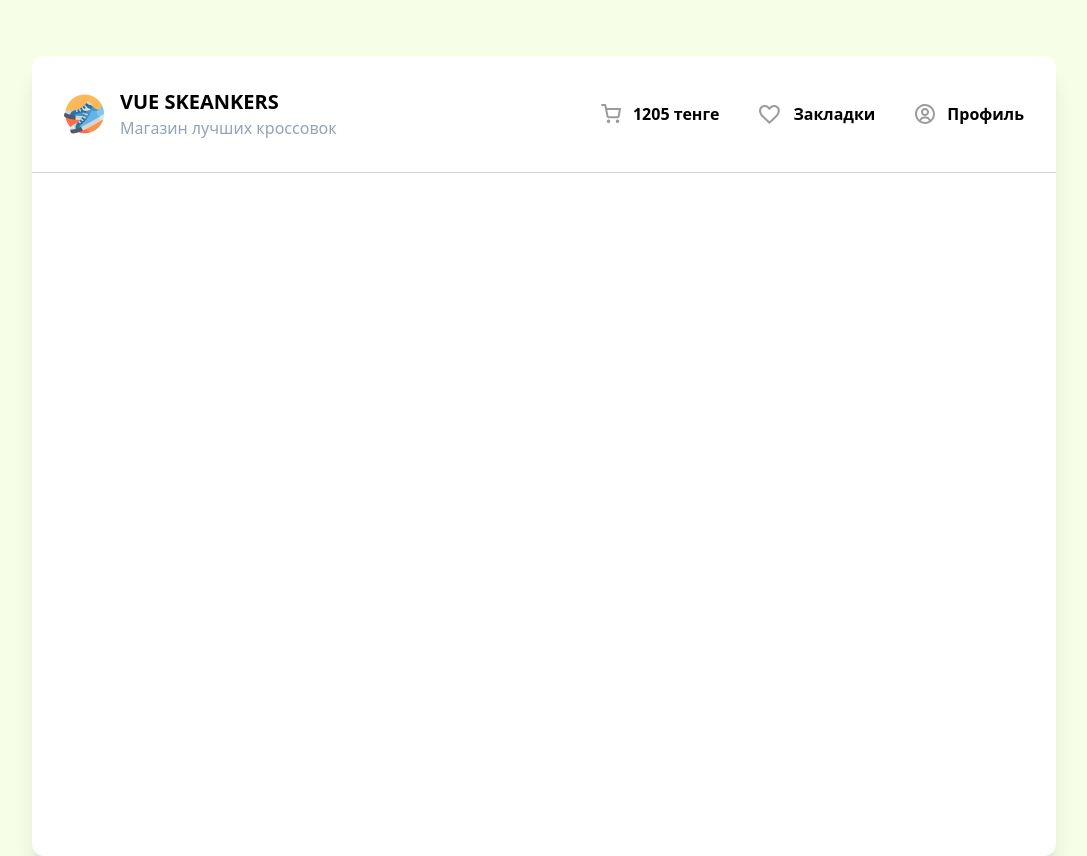
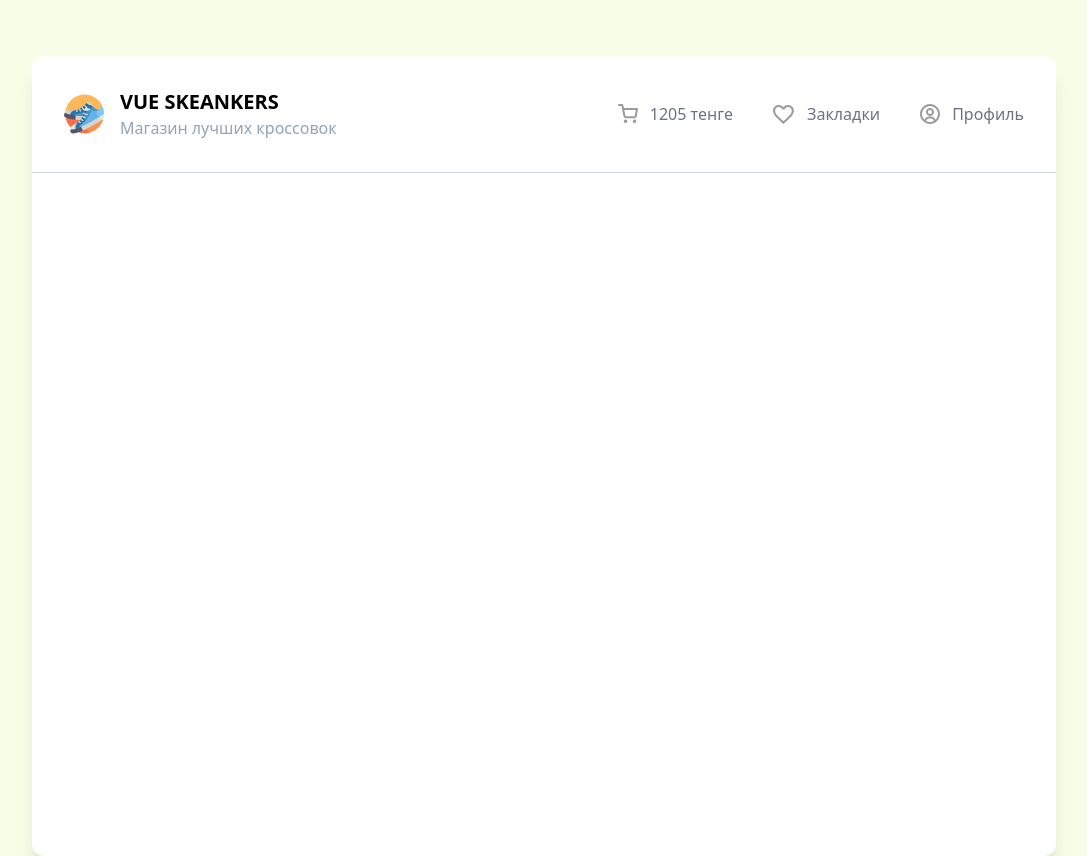
Before and after one commit to Sysreqx/vue-sneakers, a Vue app in the folder vue-sneakers/: page / in a window 1280 px wide. Shown: the whole page, without its empty margins (96-1183 px from the left). Built offline with nearby package versions, Linux system fonts and the light colour scheme.

Commit message:
feature(all): header component

```diff
--- a/vue-sneakers/src/App.vue
+++ b/vue-sneakers/src/App.vue
@@ -1,28 +1,12 @@
 <script setup>
-  import MyComponent from "@/components/MyComponent.vue";
-  import CompositionComponent from "@/components/CompositionComponent.vue";
+  import HeaderComponent from "@/components/HeaderComponent.vue";
 </script>
 
 <template>
   <div class="bg-white w-4/5 m-auto h-screen rounded-xl shadow-xl mt-14">
+    <header-component></header-component>
+  </div>
 
-    <header class="flex justify-between border-b border-slate-300 px-8 py-8">
-      <div class="flex items-center gap-4">
-        <img src=" /logo.png" alt="logo" class="w-10">
-
-        <div>
-          <h2 class="text-xl font-bold uppercase">Vue skeankers</h2>
-          <p class="text-slate-400">Магазин лучших кроссовок</p>
-        </div>
-      </div>
-
-      <ul class="flex items-center gap-10">
-        <li class="flex items-center gap-3"><img src="/cart.svg" alt="cart"><b>1205 тенге</b></li>
-        <li class="flex items-center gap-3"><img src="/heart.svg" alt="heart"><b>Закладки</b></li>
-        <li class="flex items-center gap-3"><img src="/profile.svg" alt="profile"><b>Профиль</b></li>
-      </ul>
-    </header>
-  </div>
 </template>
 
 <style scoped>
--- a/vue-sneakers/src/components/CompositionComponent.vue
+++ /dev/null
@@ -1,35 +0,0 @@
-<script setup>
-  import {ref} from "vue";
-
-  let count = ref(0);
-
-  defineProps({
-    title: String,
-    price: Number
-  })
-
-  function increment() {
-    count.value++;
-    console.log(count);
-  }
-
-  function updateCount(event) {
-    count.value = event.target.value;
-  }
-
-</script>
-
-<template>
-<!--  <p>{{ count }}</p>-->
-<!--  <button @click="increment">+</button>-->
-<!--  <input @input="updateCount" />-->
-
-  <div class="product">
-    <h2>Товар: {{ title }}</h2>
-    <h2>Цена: {{ price }}</h2>
-  </div>
-</template>
-
-<style scoped>
-
-</style>
--- /dev/null
+++ b/vue-sneakers/src/components/HeaderComponent.vue
@@ -0,0 +1,26 @@
+<script setup>
+
+</script>
+
+<template>
+  <header class="flex justify-between border-b border-slate-300 px-8 py-8">
+    <div class="flex items-center gap-4">
+      <img src=" /logo.png" alt="logo" class="w-10">
+
+      <div>
+        <h2 class="text-xl font-bold uppercase">Vue skeankers</h2>
+        <p class="text-slate-400">Магазин лучших кроссовок</p>
+      </div>
+    </div>
+
+    <ul class="flex items-center gap-10">
+      <li class="flex items-center cursor-pointer gap-3 text-gray-500 hover:text-black"><img src="/cart.svg" alt="cart"><span>1205 тенге</span></li>
+      <li class="flex items-center cursor-pointer gap-3 text-gray-500 hover:text-black"><img src="/heart.svg" alt="heart"><span>Закладки</span></li>
+      <li class="flex items-center cursor-pointer gap-3 text-gray-500 hover:text-black"><img src="/profile.svg" alt="profile"><span>Профиль</span></li>
+    </ul>
+  </header>
+</template>
+
+<style scoped>
+
+</style>
--- a/vue-sneakers/src/components/MyComponent.vue
+++ /dev/null
@@ -1,23 +0,0 @@
-<script>
-  export default {
-    data() {
-      return {
-        count: 0
-      }
-    },
-    methods: {
-      increment() {
-        this.count++;
-      }
-    }
-  }
-</script>
-
-<template>
-  <p>{{ count }}</p>
-  <button @click="increment">+</button>
-</template>
-
-<style scoped>
-
-</style>
```
